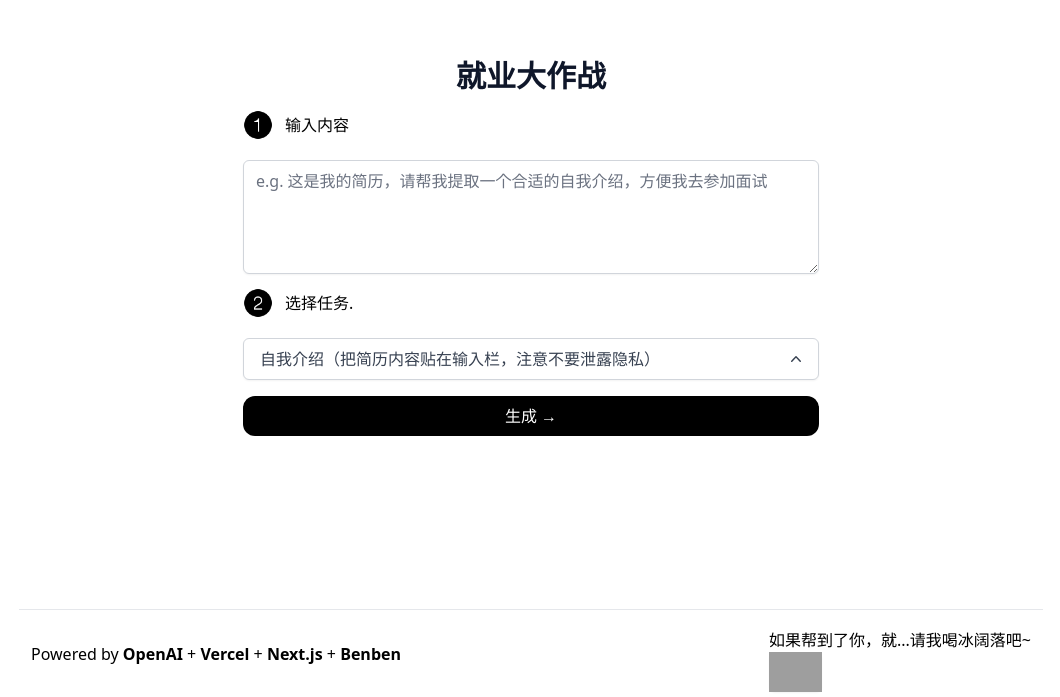
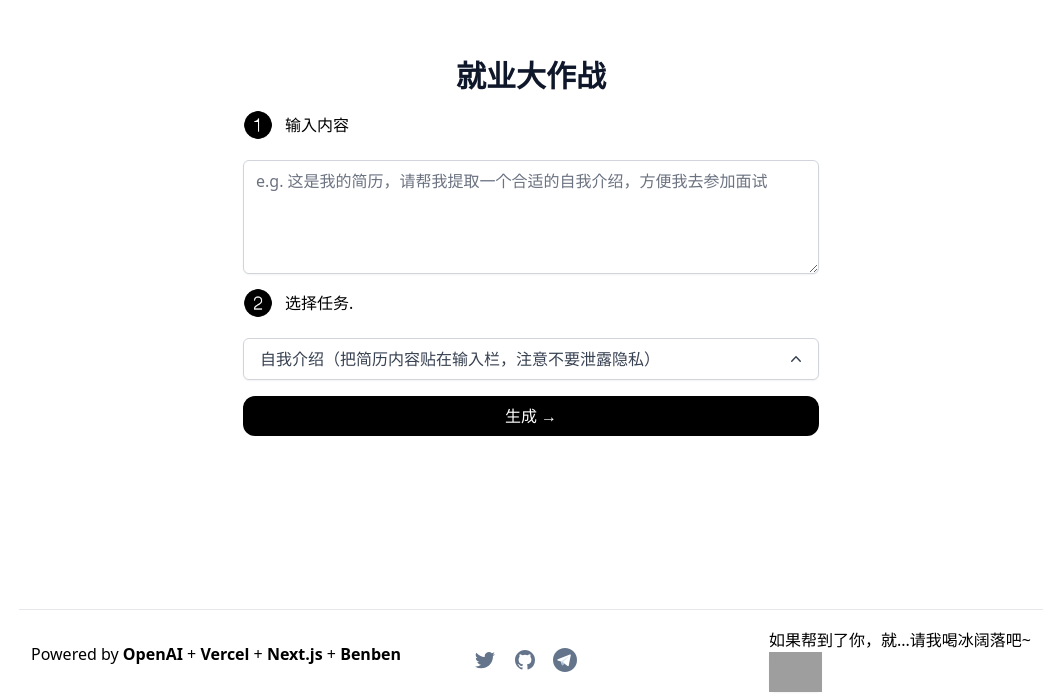
Before and after one commit to tiwentichat/benben-wenan, a Next.js app: page / in a window 1280 px wide. Shown: the part 103-800 px from the top of the page, without its empty margins (109-1169 px from the left). Built offline with nearby package versions, Linux system fonts and the light colour scheme; grey boxes are pictures that could not be loaded.

Commit message:
Update Footer.tsx

```diff
--- a/components/Footer.tsx
+++ b/components/Footer.tsx
@@ -43,6 +43,43 @@ export default function Footer() {
       </div>
 
 
+     <div className="flex space-x-4 pb-4 sm:pb-0">
+        <Link
+          href="https://twitter.com/shengxj1"
+          className="group"
+          aria-label="Shengxj on Twitter"
+        >
+          <svg
+            aria-hidden="true"
+            className="h-6 w-6 fill-slate-500 group-hover:fill-slate-700"
+          >
+            <path d="M8.29 20.251c7.547 0 11.675-6.253 11.675-11.675 0-.178 0-.355-.012-.53A8.348 8.348 0 0 0 22 5.92a8.19 8.19 0 0 1-2.357.646 4.118 4.118 0 0 0 1.804-2.27 8.224 8.224 0 0 1-2.605.996 4.107 4.107 0 0 0-6.993 3.743 11.65 11.65 0 0 1-8.457-4.287 4.106 4.106 0 0 0 1.27 5.477A4.073 4.073 0 0 1 2.8 9.713v.052a4.105 4.105 0 0 0 3.292 4.022 4.093 4.093 0 0 1-1.853.07 4.108 4.108 0 0 0 3.834 2.85A8.233 8.233 0 0 1 2 18.407a11.615 11.615 0 0 0 6.29 1.84" />
+          </svg>
+        </Link>
+        <Link
+          href="https://github.com/shengxinjing/email-helper"
+          className="group"
+          aria-label="Shengxj on GitHub"
+        >
+          <svg
+            aria-hidden="true"
+            className="h-6 w-6 fill-slate-500 group-hover:fill-slate-700"
+          >
+            <path d="M12 2C6.477 2 2 6.484 2 12.017c0 4.425 2.865 8.18 6.839 9.504.5.092.682-.217.682-.483 0-.237-.008-.868-.013-1.703-2.782.605-3.369-1.343-3.369-1.343-.454-1.158-1.11-1.466-1.11-1.466-.908-.62.069-.608.069-.608 1.003.07 1.531 1.032 1.531 1.032.892 1.53 2.341 1.088 2.91.832.092-.647.35-1.088.636-1.338-2.22-.253-4.555-1.113-4.555-4.951 0-1.093.39-1.988 1.029-2.688-.103-.253-.446-1.272.098-2.65 0 0 .84-.27 2.75 1.026A9.564 9.564 0 0 1 12 6.844a9.59 9.59 0 0 1 2.504.337c1.909-1.296 2.747-1.027 2.747-1.027.546 1.379.202 2.398.1 2.651.64.7 1.028 1.595 1.028 2.688 0 3.848-2.339 4.695-4.566 4.943.359.309.678.92.678 1.855 0 1.338-.012 2.419-.012 2.747 0 .268.18.58.688.482A10.02 10.02 0 0 0 22 12.017C22 6.484 17.522 2 12 2Z" />
+          </svg>
+        </Link>
+        <Link aria-hidden="true" href="https://t.me/+3MgX0yHFR2s5OWQ1" className="group w-36" >
+          <svg className="h-6 w-6 fill-slate-500 group-hover:fill-slate-700" viewBox="0 0 256 256" version="1.1" xmlns="http://www.w3.org/2000/svg">
+            <g>
+              <path d="M128,0 C57.307,0 0,57.307 0,128 L0,128 C0,198.693 57.307,256 128,256 L128,256 C198.693,256 256,198.693 256,128 L256,128 C256,57.307 198.693,0 128,0 L128,0 Z" ></path>
+              <path d="M190.2826,73.6308 L167.4206,188.8978 C167.4206,188.8978 164.2236,196.8918 155.4306,193.0548 L102.6726,152.6068 L83.4886,143.3348 L51.1946,132.4628 C51.1946,132.4628 46.2386,130.7048 45.7586,126.8678 C45.2796,123.0308 51.3546,120.9528 51.3546,120.9528 L179.7306,70.5928 C179.7306,70.5928 190.2826,65.9568 190.2826,73.6308" fill="#FFFFFF"></path>
+              <path d="M98.6178,187.6035 C98.6178,187.6035 97.0778,187.4595 95.1588,181.3835 C93.2408,175.3085 83.4888,143.3345 83.4888,143.3345 L161.0258,94.0945 C161.0258,94.0945 165.5028,91.3765 165.3428,94.0945 C165.3428,94.0945 166.1418,94.5735 163.7438,96.8115 C161.3458,99.0505 102.8328,151.6475 102.8328,151.6475" fill="#D2E5F1"></path>
+              <path d="M122.9015,168.1154 L102.0335,187.1414 C102.0335,187.1414 100.4025,188.3794 98.6175,187.6034 L102.6135,152.2624" fill="#B5CFE4"></path>
+            </g>
+          </svg>
+        </Link>
+      </div>
+
 
 
 
```
